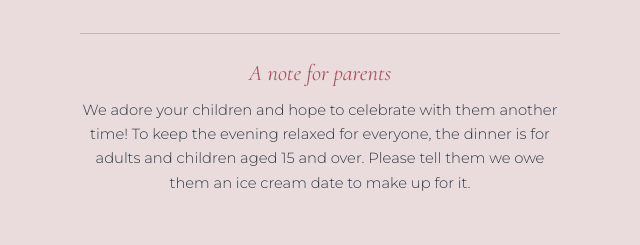
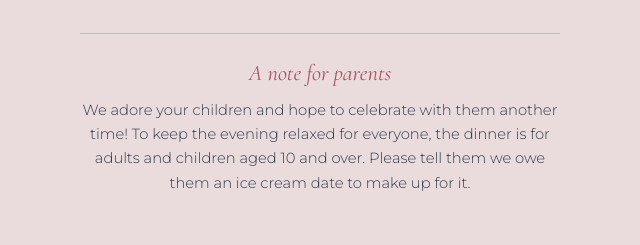
Before and after one commit to jjean-c/j-jwedding, a plain HTML site: page index.html in a window 1280 px wide. Shown: the part 3185-3430 px from the top of the page, 320-960 px from the left. Drawn offline with Linux system fonts and the light colour scheme.

Commit message:
Parents note: 10 and over
Co-Authored-By: Claude Opus 5.5 <noreply@anthropic.com>
Claude-Session: https://claude.ai/code/session_01VR3RgDGCSpaeBPWy6oQ488

```diff
--- a/index.html
+++ b/index.html
@@ -700,7 +700,7 @@ fieldset.field{border:0;margin:0;padding:0}
       <p class="tbc rv">(to be confirmed)</p>
       <div class="kids rv">
         <p class="kids-h">A note for parents</p>
-        <p>We adore your children and hope to celebrate with them another time! To keep the evening relaxed for everyone, the dinner is for adults and children aged 15 and over. Please tell them we owe them an ice cream date to make up for it.</p>
+        <p>We adore your children and hope to celebrate with them another time! To keep the evening relaxed for everyone, the dinner is for adults and children aged 10 and over. Please tell them we owe them an ice cream date to make up for it.</p>
       </div>
     </div>
   </section>
```
